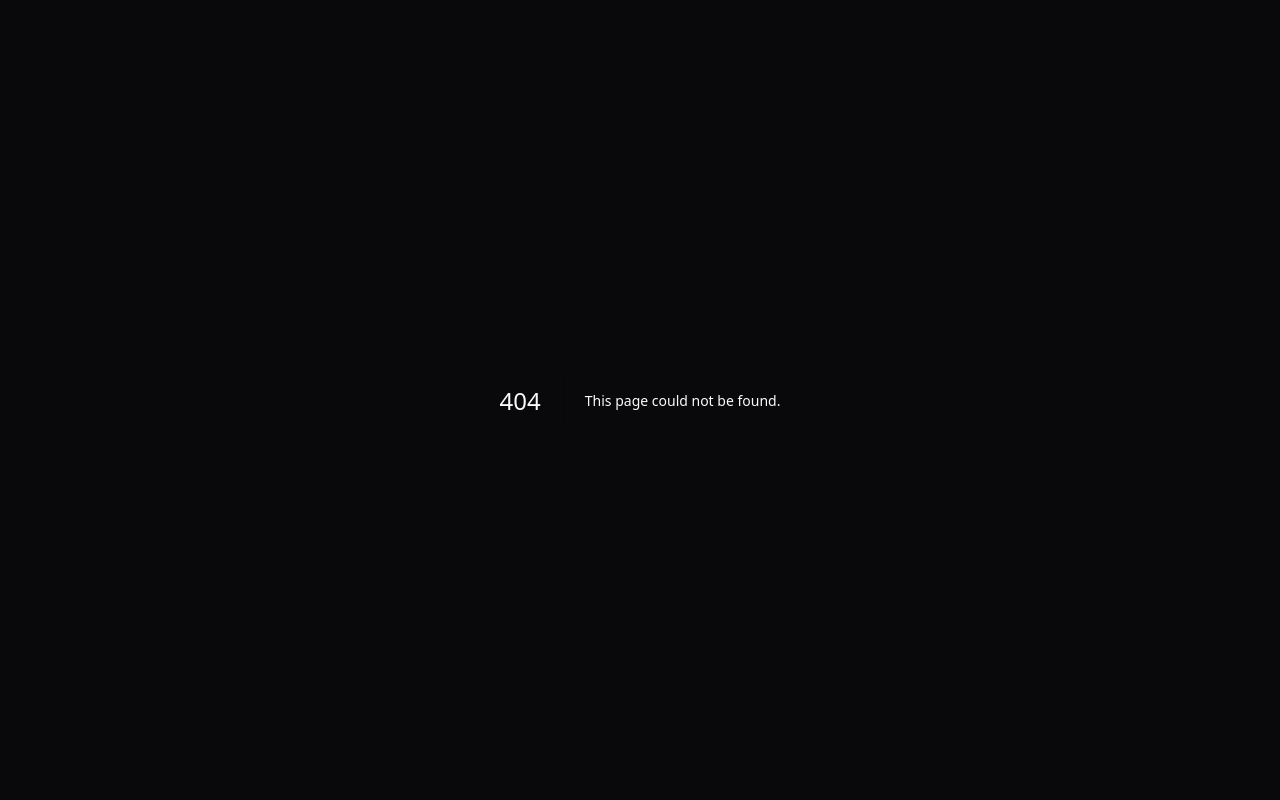
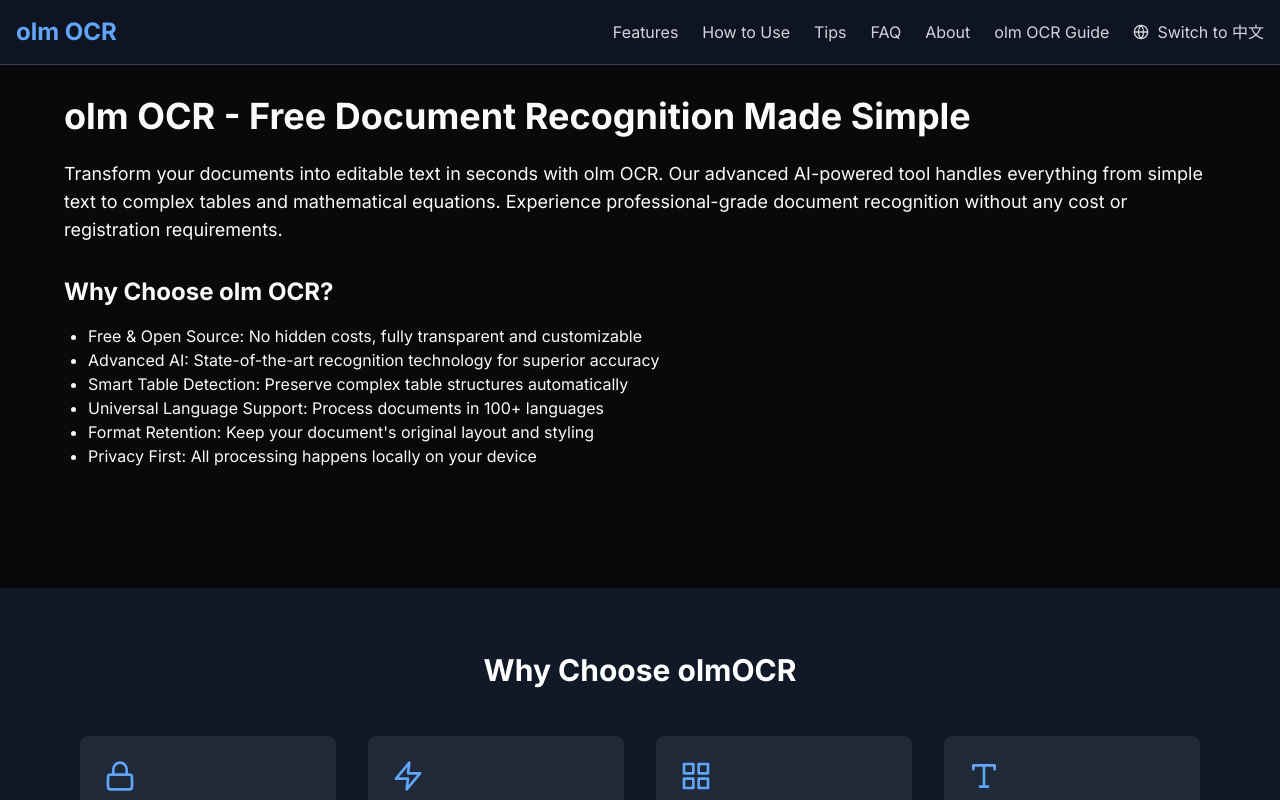
Before and after one commit to mj931554665/olmocr.im, a Next.js app: page /olm-ocr in a window 1280 px wide. Before the commit this address had no page. Shown: the top 800 px of the page. Built offline with nearby package versions, Linux system fonts and the light colour scheme.

Commit message:
增加olm-ocr 内页

```diff
--- /dev/null
+++ b/src/app/olm-ocr/page.tsx
@@ -0,0 +1,51 @@
+import type { Metadata } from 'next';
+import { siteConfig } from '../metadata';
+import Header from '@/components/Header';
+import Features from '@/components/Features';
+import HowToUse from '@/components/HowToUse';
+import Tips from '@/components/Tips';
+import FAQ from '@/components/FAQ';
+import Footer from '@/components/Footer';
+
+export const metadata: Metadata = {
+  metadataBase: new URL(siteConfig.url),
+  title: 'olm OCR - Free Online Document Recognition | Instant Text Conversion',
+  description: 'Transform your documents into editable text with olm OCR. Process tables, equations, and handwriting using advanced AI technology. Free, secure, and no registration required - start converting now!',
+  keywords: ['olm OCR', 'document recognition', 'OCR tool', 'table recognition', 'PDF to text', 'formula recognition', 'open source OCR', 'online OCR', 'free OCR'],
+  alternates: {
+    canonical: `${siteConfig.url}/olm-ocr`,
+  },
+};
+
+export default function OlmOcrPage() {
+  return (
+    <main className="min-h-screen">
+      <Header />
+      <div className="py-24 px-4">
+        <div className="container mx-auto max-w-6xl">
+          <div className="prose dark:prose-invert max-w-none">
+            <h1 className="text-3xl md:text-4xl font-bold mb-6">olm OCR - Free Document Recognition Made Simple</h1>
+            <p className="text-lg mb-4">
+              Transform your documents into editable text in seconds with olm OCR. Our advanced AI-powered tool handles everything from simple text to complex tables and mathematical equations.
+              Experience professional-grade document recognition without any cost or registration requirements.
+            </p>
+            <h2 className="text-2xl font-bold mt-8 mb-4">Why Choose olm OCR?</h2>
+            <ul className="list-disc pl-6 mb-6">
+              <li>Free & Open Source: No hidden costs, fully transparent and customizable</li>
+              <li>Advanced AI: State-of-the-art recognition technology for superior accuracy</li>
+              <li>Smart Table Detection: Preserve complex table structures automatically</li>
+              <li>Universal Language Support: Process documents in 100+ languages</li>
+              <li>Format Retention: Keep your document's original layout and styling</li>
+              <li>Privacy First: All processing happens locally on your device</li>
+            </ul>
+          </div>
+        </div>
+      </div>
+      <Features />
+      <HowToUse />
+      <Tips />
+      <FAQ />
+      <Footer />
+    </main>
+  );
+}
--- /dev/null
+++ b/src/app/zh/olm-ocr/page.tsx
@@ -0,0 +1,57 @@
+import type { Metadata } from 'next';
+import { siteConfig } from '../../metadata';
+import Header from '@/components/Header';
+import Hero from '@/components/Hero';
+import Features from '@/components/Features';
+import HowToUse from '@/components/HowToUse';
+import Tips from '@/components/Tips';
+import FAQ from '@/components/FAQ';
+import Footer from '@/components/Footer';
+
+export const metadata: Metadata = {
+  metadataBase: new URL(siteConfig.url),
+  title: 'olm OCR - 智能文档识别系统 | 高精度表格识别 | 多语言支持',
+  description: 'olm OCR 是新一代智能文档识别系统，采用深度学习技术，支持复杂表格识别、公式提取和多语言文字识别。让文档数字化更简单、更准确。',
+  keywords: ['olm OCR', '智能文档识别', '表格识别工具', 'PDF文字提取', '公式识别', '开源OCR系统', '多语言OCR', '中文识别'],
+  alternates: {
+    canonical: `${siteConfig.url}/zh/olm-ocr`,
+    languages: {
+      'en': `${siteConfig.url}/olm-ocr`,
+      'zh': `${siteConfig.url}/zh/olm-ocr`,
+    },
+  },
+};
+
+export default function ZhOlmOcrPage() {
+  return (
+    <main className="min-h-screen">
+      <Header locale="zh" />
+      <Hero locale="zh" />
+      <div className="py-8 px-4">
+        <div className="container mx-auto max-w-6xl">
+          <div className="prose dark:prose-invert max-w-none">
+            <h1 className="text-3xl md:text-4xl font-bold mb-6">olm OCR - 新一代智能文档识别系统</h1>
+            <p className="text-lg mb-4">
+              olm OCR 是一款革新性的开源文档识别系统，采用最新的深度学习技术，为用户提供专业级的文字识别服务。
+              从简单的文本到复杂的表格、数学公式，再到多语言混排文档，olm OCR 都能以极高的准确率完成识别任务，并完整保留原始格式。
+            </p>
+            <h2 className="text-2xl font-bold mt-8 mb-4">选择 olm OCR 的理由</h2>
+            <ul className="list-disc pl-6 mb-6">
+              <li>开源透明：代码完全开源，社区驱动发展，可自由使用和定制</li>
+              <li>精准识别：基于深度学习的智能识别技术，准确率业界领先</li>
+              <li>智能表格：自动识别表格结构，完整还原单元格关系</li>
+              <li>语言支持：支持全球超过100种语言识别，中英文识别效果尤其出色</li>
+              <li>格式保持：智能分析文档结构，保留标题、段落、列表等原始排版</li>
+              <li>数据安全：本地运算处理，无需担心敏感数据泄露</li>
+            </ul>
+          </div>
+        </div>
+      </div>
+      <Features locale="zh" />
+      <HowToUse locale="zh" />
+      <Tips locale="zh" />
+      <FAQ locale="zh" />
+      <Footer locale="zh" />
+    </main>
+  );
+}
--- a/src/components/Header.tsx
+++ b/src/components/Header.tsx
@@ -26,6 +26,7 @@
       tips: 'Tips',
       faq: 'FAQ',
       about: 'About',
+      olmOcr: 'olm OCR Guide',
       switchLang: 'Switch to 中文'
     },
     zh: {
@@ -34,6 +35,7 @@
       tips: '使用技巧',
       faq: '常见问题',
       about: '关于我们',
+      olmOcr: 'olm OCR 指南',
       switchLang: 'Switch to English'
     }
   };
@@ -45,7 +47,7 @@
       <nav className="container mx-auto px-4 py-4">
         <div className="flex justify-between items-center">
           <Link href={locale === 'zh' ? '/zh' : '/'} className="text-2xl font-bold text-blue-600 dark:text-blue-400">
-            olmOCR
+            olm OCR
           </Link>
 
           {/* Desktop navigation */}
@@ -55,6 +57,7 @@
             <Link href="#tips" className="text-gray-600 hover:text-blue-600 dark:text-gray-300 dark:hover:text-blue-400 transition-colors">{text.tips}</Link>
             <Link href="#faq" className="text-gray-600 hover:text-blue-600 dark:text-gray-300 dark:hover:text-blue-400 transition-colors">{text.faq}</Link>
             <Link href={locale === 'zh' ? '/zh/about' : '/about'} className="text-gray-600 hover:text-blue-600 dark:text-gray-300 dark:hover:text-blue-400 transition-colors">{text.about}</Link>
+            <Link href={locale === 'zh' ? '/zh/olm-ocr' : '/olm-ocr'} className="text-gray-600 hover:text-blue-600 dark:text-gray-300 dark:hover:text-blue-400 transition-colors">{text.olmOcr}</Link>
             <Link
               href={locale === 'zh' ? '/' : '/zh'}
               className="flex items-center gap-2 text-gray-600 hover:text-blue-600 dark:text-gray-300 dark:hover:text-blue-400 transition-colors"
@@ -126,6 +129,13 @@
             >
               {text.about}
             </Link>
+            <Link
+              href={locale === 'zh' ? '/zh/olm-ocr' : '/olm-ocr'}
+              onClick={closeMenu}
+              className="text-gray-600 hover:text-blue-600 dark:text-gray-300 dark:hover:text-blue-400 transition-colors"
+            >
+              {text.olmOcr}
+            </Link>
           </div>
         </div>
       </nav>
```
